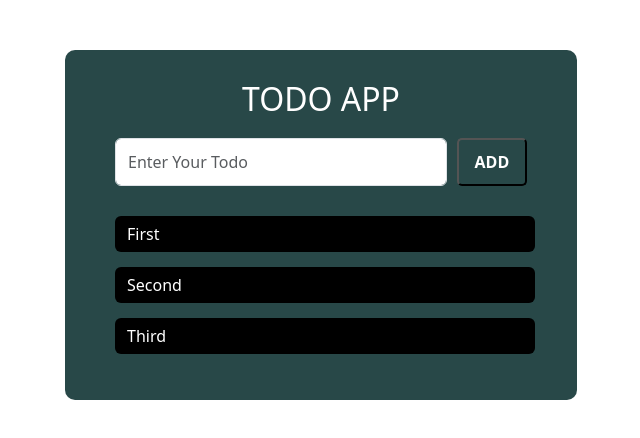
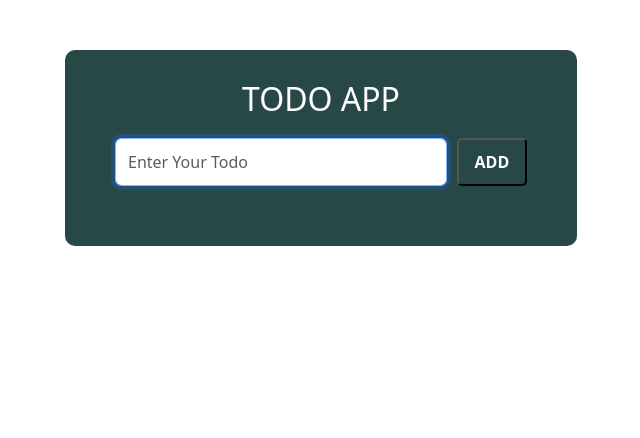
Before and after one commit to ajayrajaloor/ToDoList-React-App, a React (Create React App) app: page / in a window 1280 px wide. Shown: the top 438 px of the page, without its empty margins (319-959 px from the left). Built offline with nearby package versions, Linux system fonts and the light colour scheme.

Commit message:
listed the todos from the input and focused the input

```diff
--- a/package.json
+++ b/package.json
@@ -8,6 +8,7 @@
     "@testing-library/user-event": "^13.5.0",
     "react": "^18.2.0",
     "react-dom": "^18.2.0",
+    "react-icons": "^4.10.1",
     "react-scripts": "5.0.1",
     "web-vitals": "^2.1.4"
   },
--- a/src/Components/Todo.css
+++ b/src/Components/Todo.css
@@ -37,4 +37,7 @@ li{
     background-color: black !important;
     color: white !important;
     border: none !important;
+    list-style-type: none;
+    border-radius: 3px;
+    padding: 10px;
 }
--- a/src/Components/Todo.js
+++ b/src/Components/Todo.js
@@ -1,19 +1,43 @@
 import React from 'react';
 import './Todo.css'
+import { useState, useRef, useEffect } from 'react';
+
 
 function Todo() {
+    const [todo, setTodo] = useState('')
+    const [todos, setTodos] = useState([])
+
+
+    const handleSubmit = (e) => {
+        e.preventDefault()
+    }
+
+    const addTodo = () => {
+        setTodos([...todos, todo])
+        setTodo('')
+    }
+
+    const inputRef = useRef('null')
+
+    useEffect(() => {
+        inputRef.current.focus()
+    })
+
     return (
         <div className='container'>
             <h2>TODO APP</h2>
-            <form className='form-group'>
-                <input type="text" placeholder='Enter Your Todo' className='form-control' />
-                <button>ADD</button>
+            <form className='form-group' onSubmit={handleSubmit}>
+                <input type="text" value={todo} ref={inputRef} placeholder='Enter Your Todo' className='form-control' onChange={(event) => setTodo(event.target.value)} />
+                <button onClick={addTodo}>ADD</button>
             </form>
             <div className='list'>
                 <ul>
-                    <li className='form-control'>First</li>
-                    <li className='form-control'>Second</li>
-                    <li className='form-control'>Third</li>
+                    {
+                        todos.map((to) => (
+                            <li>
+                                {to}
+                            </li>
+                        ))}
                 </ul>
             </div>
         </div>
```
Also changed, not shown: 1 other file (tests, documents, lock files or other folders).
